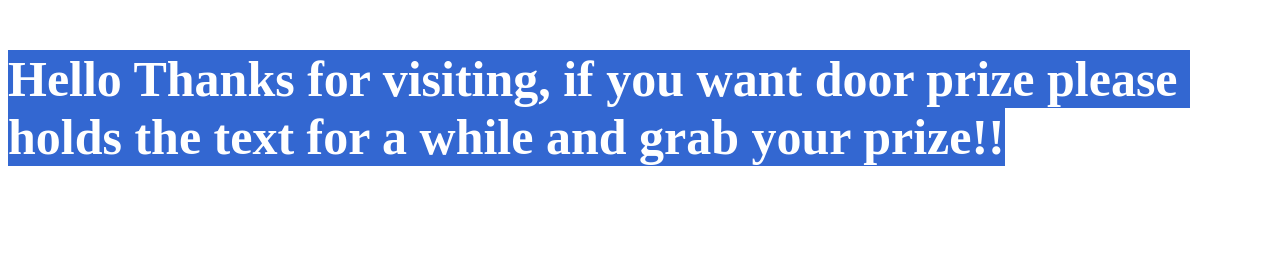
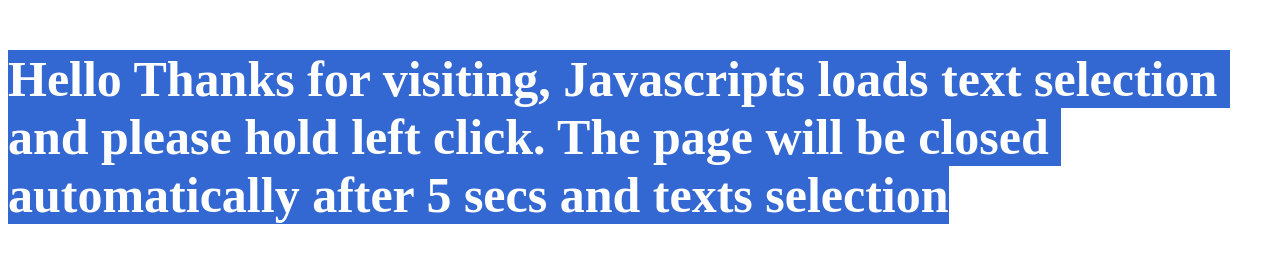
Before and after one commit to rhezashan/poc, a plain HTML site: page pocs/boom.html in a window 1280 px wide. Drawn offline with Linux system fonts and the light colour scheme.

Commit message:
Update boom.html

```diff
--- a/pocs/boom.html
+++ b/pocs/boom.html
@@ -6,7 +6,7 @@
 <body>
 
 <div id="target"><div>
-<p style="font-size:50px;font-weight:bold;">Hello Thanks for visiting, if you want door prize please holds the text for a while and grab your prize!!  </p>
+<p style="font-size:50px;font-weight:bold;">Hello Thanks for visiting, Javascripts loads text selection and please hold left click. The page will be closed automatically after 5 secs and texts selection </p>
 
 <p onclick="selectText('target')" class="click-me"></p>
 
```
